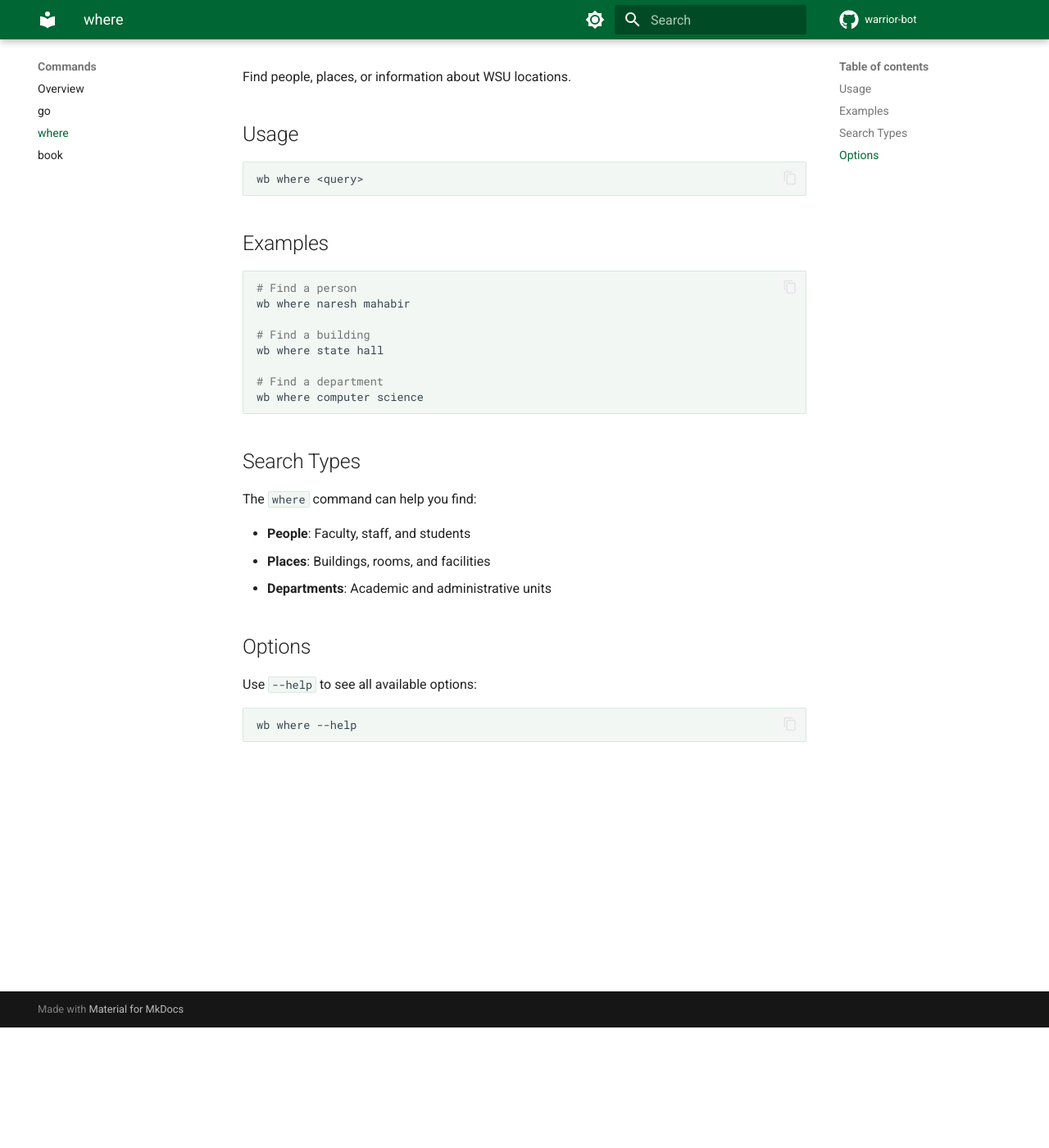
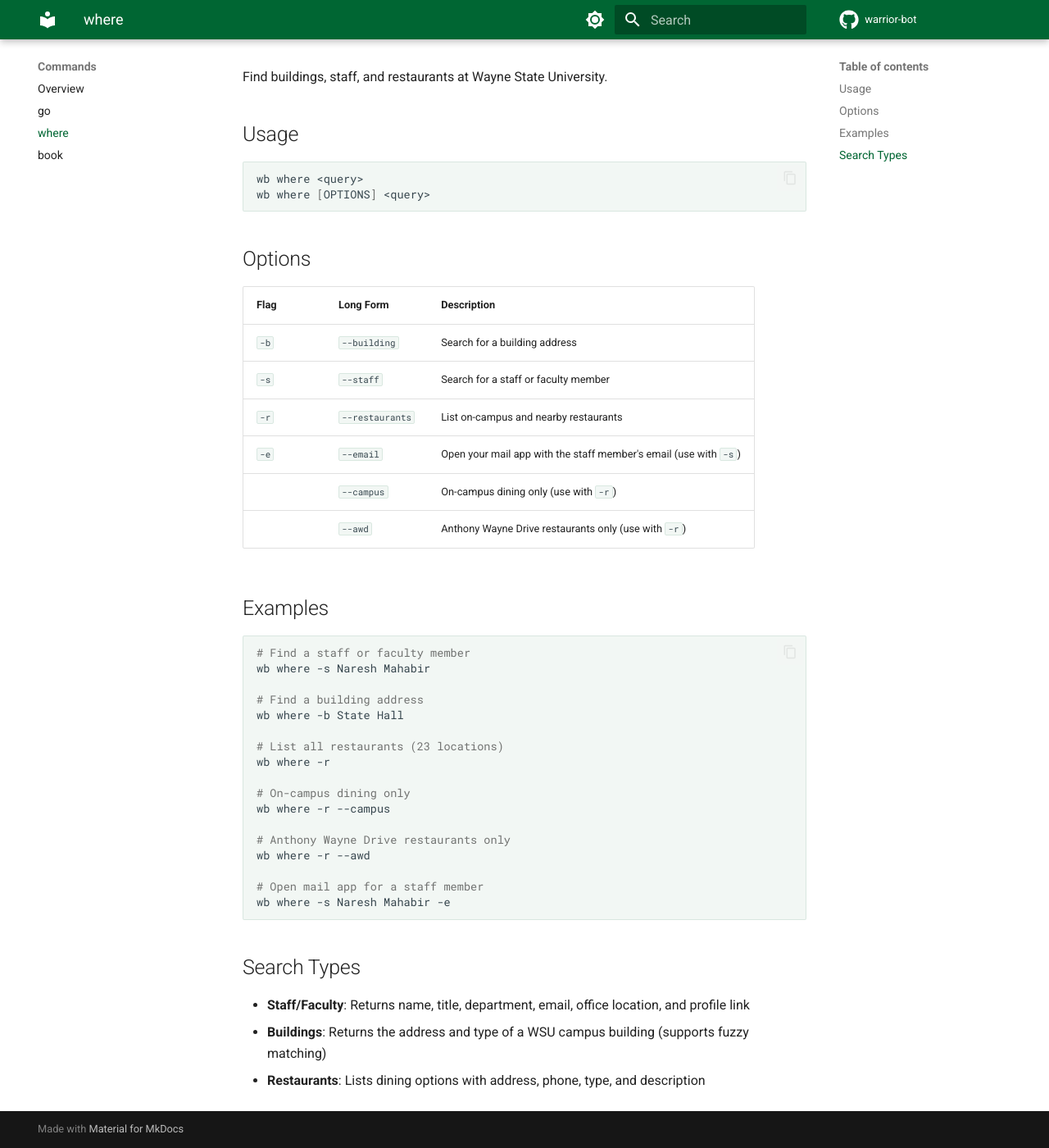
Before and after one commit to WSU-4110/warrior-bot, an MkDocs documentation site: the page built from docs/commands/where.md, in a window 1280 px wide and 1400 px high, scrolled down 147 px. Shown: the whole window at 82% size. Built offline with MkDocs 1.6.1 and Material for MkDocs 9.7.7, drawn with Linux system fonts in a browser that asks for light colours; comment, search, counter and statistics services are not loaded.

Commit message:
Update where command documentation

````diff
--- a/docs/commands/where.md
+++ b/docs/commands/where.md
@@ -1,38 +1,47 @@
 # where command
 
-Find people, places, or information about WSU locations.
+Find buildings, staff, and restaurants at Wayne State University.
 
 ## Usage
-
 ```bash
 wb where <query>
+wb where [OPTIONS] <query>
 ```
 
+## Options
+
+| Flag | Long Form | Description |
+|------|-----------|-------------|
+| `-b` | `--building` | Search for a building address |
+| `-s` | `--staff` | Search for a staff or faculty member |
+| `-r` | `--restaurants` | List on-campus and nearby restaurants |
+| `-e` | `--email` | Open your mail app with the staff member's email (use with `-s`) |
+| | `--campus` | On-campus dining only (use with `-r`) |
+| | `--awd` | Anthony Wayne Drive restaurants only (use with `-r`) |
+
 ## Examples
+```bash
+# Find a staff or faculty member
+wb where -s Naresh Mahabir
 
-```bash
-# Find a person
-wb where naresh mahabir
+# Find a building address
+wb where -b State Hall
 
-# Find a building
-wb where state hall
+# List all restaurants (23 locations)
+wb where -r
 
-# Find a department
-wb where computer science
+# On-campus dining only
+wb where -r --campus
+
+# Anthony Wayne Drive restaurants only
+wb where -r --awd
+
+# Open mail app for a staff member
+wb where -s Naresh Mahabir -e
 ```
 
 ## Search Types
 
-The `where` command can help you find:
-
-- **People**: Faculty, staff, and students
-- **Places**: Buildings, rooms, and facilities
-- **Departments**: Academic and administrative units
-
-## Options
-
-Use `--help` to see all available options:
-
-```bash
-wb where --help
-```
+- **Staff/Faculty**: Returns name, title, department, email, office location, and profile link
+- **Buildings**: Returns the address and type of a WSU campus building (supports fuzzy matching)
+- **Restaurants**: Lists dining options with address, phone, type, and description
````
